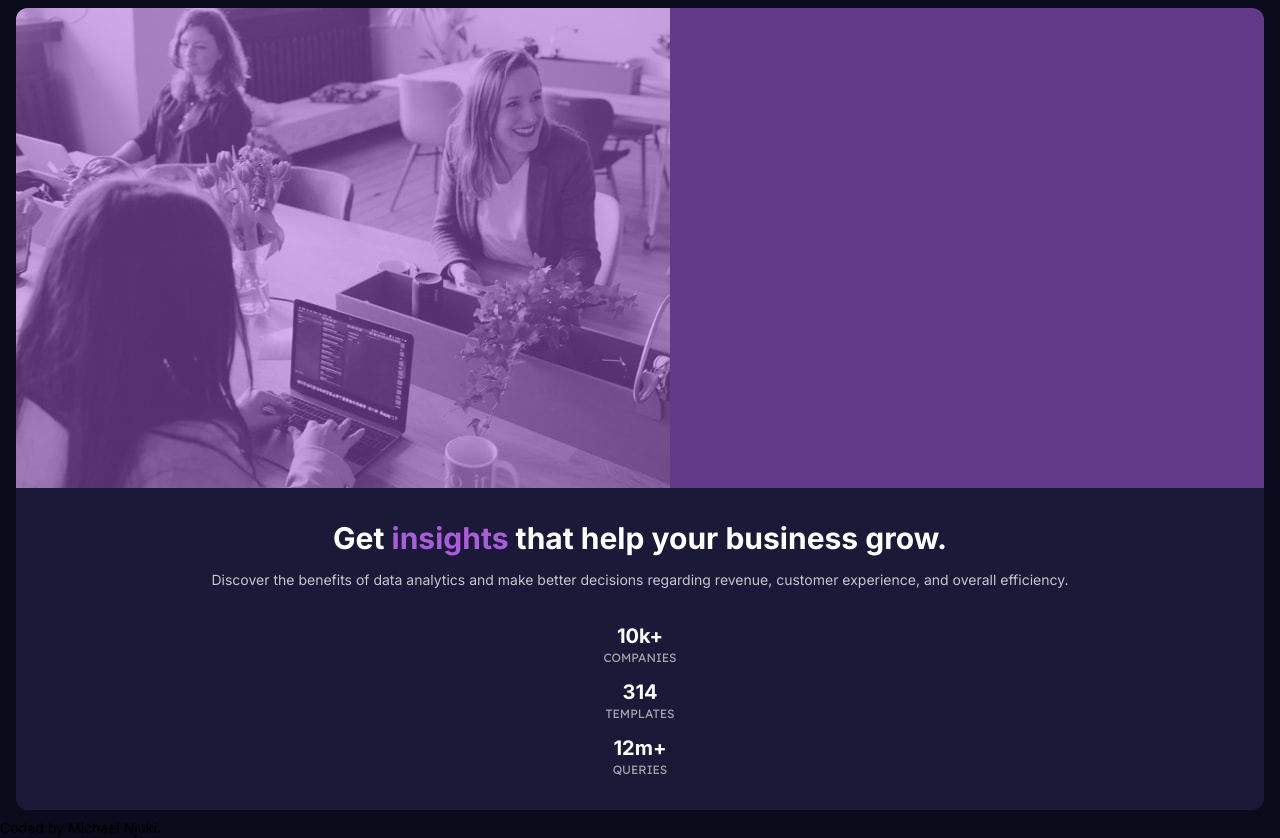
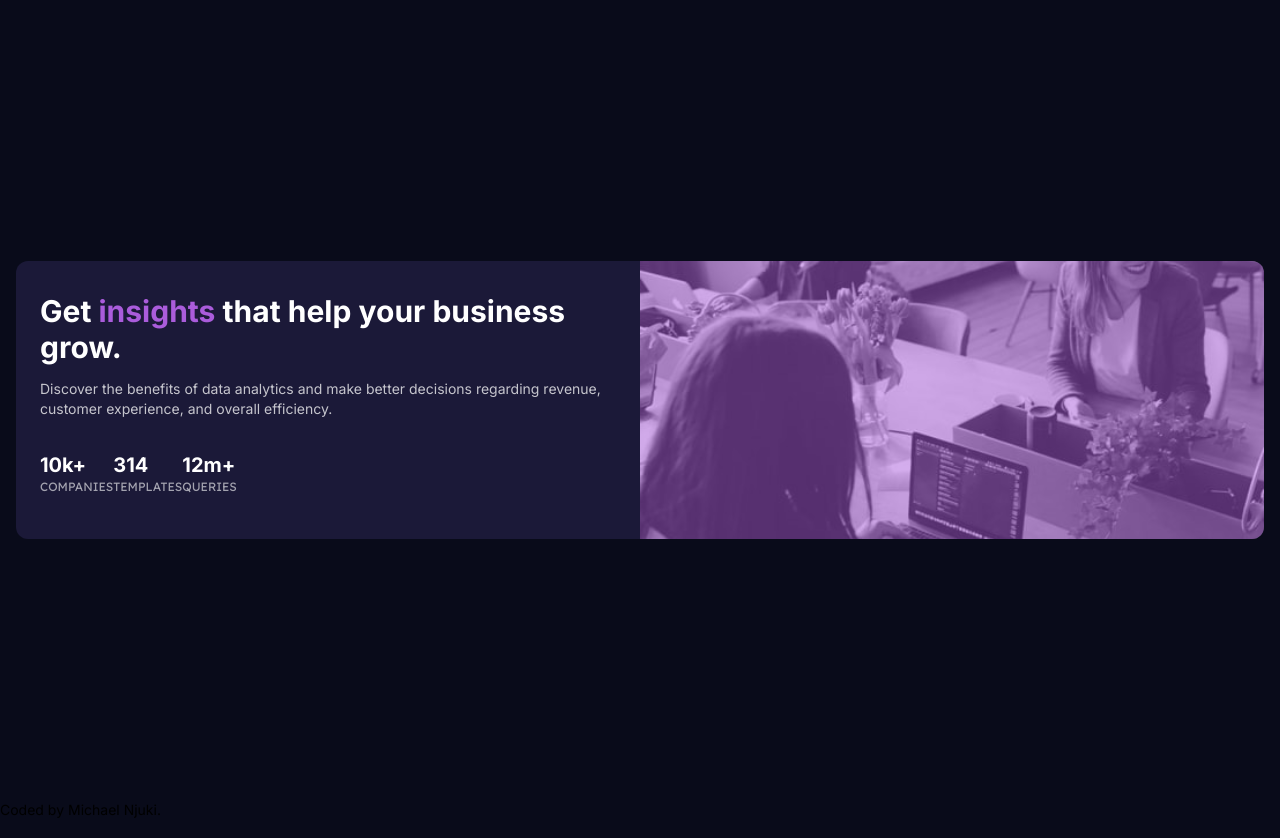
Before and after one commit to mikenjuki/Stats-Preview-Card, a website: page src/index.html in a window 1280 px wide. Drawn offline with Linux system fonts and the light colour scheme.

Commit message:
changed img to div + background

```diff
--- a/src/index.html
+++ b/src/index.html
@@ -8,35 +8,28 @@
     <title>Stats Card</title>
   </head>
   <body class="bg-veryDarkBlue text-sm">
-    <main>
-      <article>
+    <main class="flex items-center h-full">
       <div
-          class="bg-darkUnsaturatedBlue rounded-xl overflow-hidden w-auto mx-4 my-2"
+        class="bg-darkUnsaturatedBlue rounded-xl overflow-hidden w-auto mx-4 my-2 w-full md:flex md:flex-row-reverse"
       >
-          <div class="image-container relative">
+        <div class="image-container relative md:w-1/2">
           <div
             id="overlay"
             class="absolute bg-softVioletBlur w-full h-full z-10 top-0 left-0"
           ></div>
-            <img
-              class="hue-rotate-180"
-              src="../images/image-header-mobile.jpg"
-              alt="Image People working"
-              srcset=""
-            />
+          <div id="me-img-bg" class="xl:"></div>
         </div>
-
-          <div class="copy px-6 py-8 text-center">
+        <div class="copy px-6 py-8 text-center md:w-1/2 md:text-left">
           <h1 class="text-3xl text-mainWhite mb-3.5 font-bold">
             Get <span class="text-softViolet">insights</span> that help your
             business grow.
           </h1>
-            <p class="text-mainTransparentWhite mb-8 font-normal px-6">
+          <p class="text-mainTransparentWhite mb-8 font-normal">
             Discover the benefits of data analytics and make better decisions
             regarding revenue, customer experience, and overall efficiency.
           </p>
 
-            <div class="stats">
+          <div class="stats md:flex">
             <div id="company-stats" class="mb-3">
               <h3 class="text-mainWhite text-xl font-semibold">10k+</h3>
               <h4 class="text-statTransparentWhite font-lexend text-xs">
@@ -58,7 +51,6 @@
           </div>
         </div>
       </div>
-      </article>
     </main>
 
     <div class="attribution">Coded by <a href="#">Michael Njuki</a>.</div>
--- a/src/input.css
+++ b/src/input.css
@@ -10,5 +10,20 @@
 @layer base {
     body {
         font-family: Inter;
+        height: 100vh;
+    }
+    #me-img-bg {
+        background-image: url('../images/image-header-mobile.jpg');
+        height: 30vh;
+        background-position: center;
+        background-size: cover;
+        background-repeat: no-repeat;
+    }
+
+    @media (min-width:768px) {
+        #me-img-bg {
+            background-image: url('../images/image-header-desktop.jpg');
+            height: 100%;
+        }
     }
 }
```
Also changed, not shown: dist/output.css, 1 other file. Lines whose indentation alone changed are shown as unchanged.
